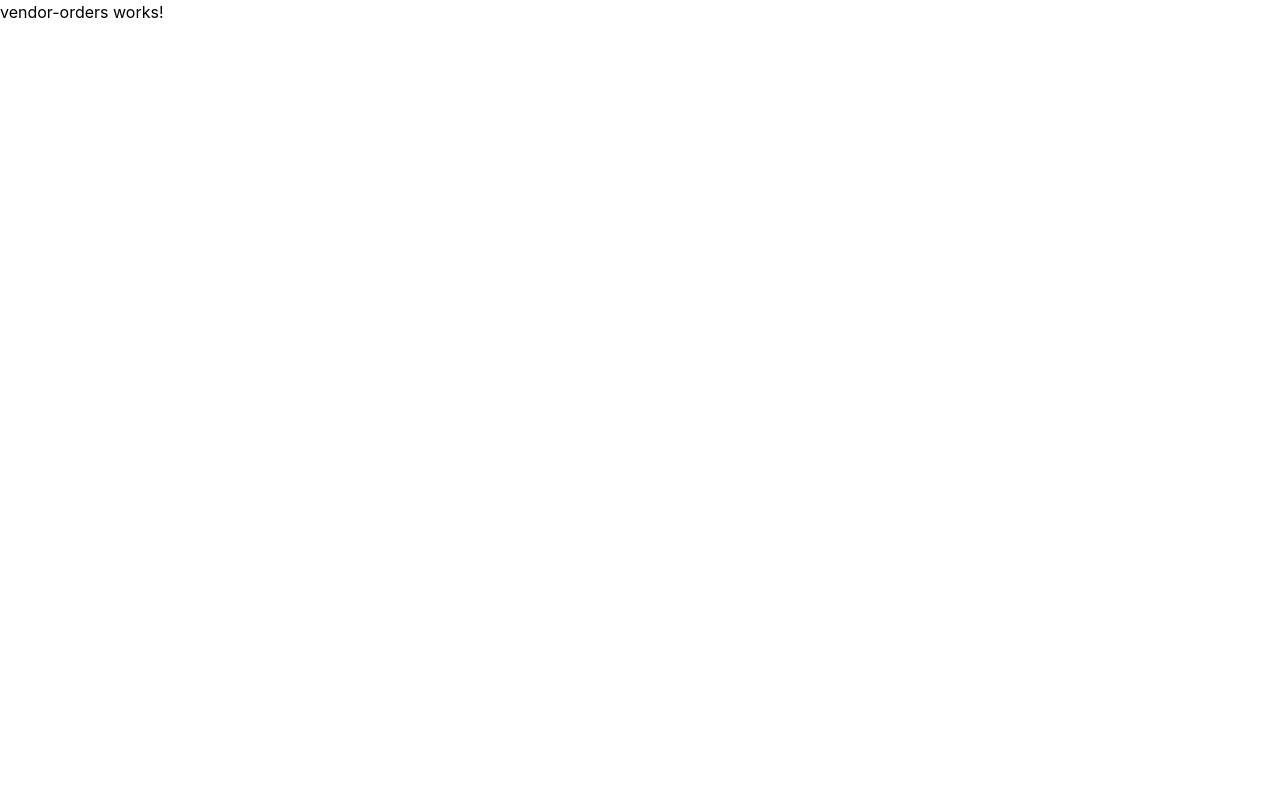
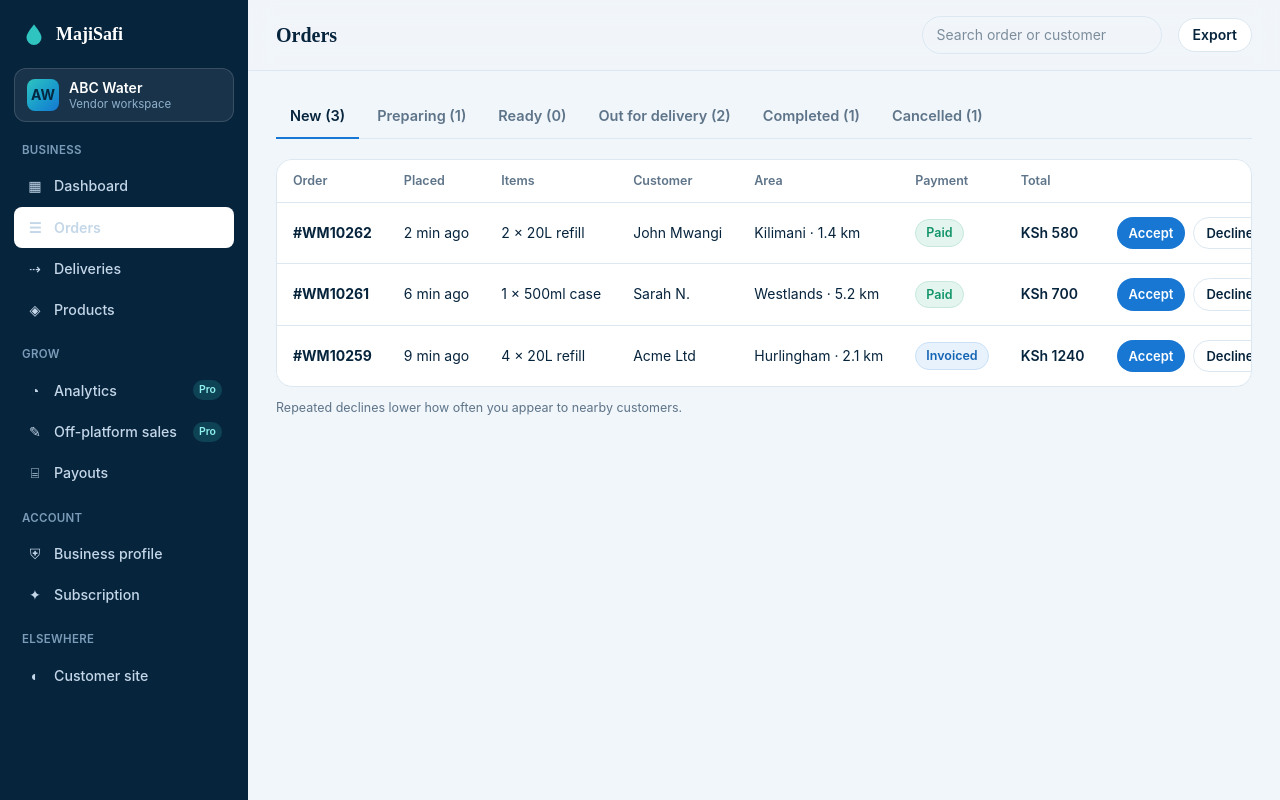
Before and after one commit to MauriceOmbewa/MajiPoa, an Angular app: page /vendor-orders in a window 1280 px wide. Built offline with nearby package versions, Linux system fonts and the light colour scheme.

Commit message:
implement vendor orders page

```diff
--- a/src/app/pages/vendor/vendor-orders/vendor-orders.html
+++ b/src/app/pages/vendor/vendor-orders/vendor-orders.html
@@ -1 +1,76 @@
-<p>vendor-orders works!</p>
+<div class="min-h-screen flex bg-[#F1F6FA] text-[#07243D] font-sans">
+  <app-vendor-sidebar />
+
+  <main class="flex-1 min-w-0">
+    <div class="sticky top-0 z-30 bg-[#F1F6FA]/90 backdrop-blur-md border-b border-[#DBE7F1] px-7 py-4 flex items-center gap-4">
+      <h1 class="font-['Bricolage_Grotesque'] text-xl font-bold">Orders</h1>
+      <input
+        type="search"
+        [ngModel]="search()"
+        (ngModelChange)="search.set($event)"
+        placeholder="Search order or customer"
+        class="ml-auto w-60 px-3.5 py-2 border border-[#DBE7F1] rounded-full text-sm outline-none focus:border-[#1877D2]" />
+      <button class="px-3.5 py-1.5 rounded-full border border-[#DBE7F1] bg-white text-sm font-semibold hover:bg-[#F1F6FA]">Export</button>
+    </div>
+
+    <div class="px-7 py-6">
+      <!-- Status tabs -->
+      <div class="flex gap-1 border-b border-[#DBE7F1] mb-5 flex-wrap">
+        @for (tab of tabs; track tab) {
+          <button
+            (click)="setTab(tab)"
+            [class]="activeTab() === tab
+              ? 'px-3.5 py-2.5 text-[14.5px] font-semibold text-[#07243D] border-b-2 border-[#1877D2] -mb-px'
+              : 'px-3.5 py-2.5 text-[14.5px] font-semibold text-[#5E7489] border-b-2 border-transparent -mb-px hover:text-[#07243D]'">
+            {{ tab }} ({{ counts()[tab] }})
+          </button>
+        }
+      </div>
+
+      <div class="bg-white border border-[#DBE7F1] rounded-2xl overflow-x-auto">
+        <table class="w-full text-sm">
+          <thead>
+            <tr class="text-left text-[12.5px] text-[#5E7489]">
+              <th class="px-4 py-3 font-semibold border-b border-[#DBE7F1] whitespace-nowrap">Order</th>
+              <th class="px-4 py-3 font-semibold border-b border-[#DBE7F1] whitespace-nowrap">Placed</th>
+              <th class="px-4 py-3 font-semibold border-b border-[#DBE7F1] whitespace-nowrap">Items</th>
+              <th class="px-4 py-3 font-semibold border-b border-[#DBE7F1] whitespace-nowrap">Customer</th>
+              <th class="px-4 py-3 font-semibold border-b border-[#DBE7F1] whitespace-nowrap">Area</th>
+              <th class="px-4 py-3 font-semibold border-b border-[#DBE7F1] whitespace-nowrap">Payment</th>
+              <th class="px-4 py-3 font-semibold border-b border-[#DBE7F1] whitespace-nowrap">Total</th>
+              <th class="px-4 py-3 font-semibold border-b border-[#DBE7F1] whitespace-nowrap"></th>
+            </tr>
+          </thead>
+          <tbody>
+            @for (o of filtered(); track o.id) {
+              <tr class="border-b border-[#DBE7F1] last:border-0 hover:bg-[#fafcfe]">
+                <td class="px-4 py-3.5"><b>{{ o.id }}</b></td>
+                <td class="px-4 py-3.5 whitespace-nowrap">{{ o.placed }}</td>
+                <td class="px-4 py-3.5 whitespace-nowrap">{{ o.items }}</td>
+                <td class="px-4 py-3.5 whitespace-nowrap">{{ o.customer }}</td>
+                <td class="px-4 py-3.5 whitespace-nowrap">{{ o.area }} · {{ o.distanceKm }} km</td>
+                <td class="px-4 py-3.5">
+                  <span [class]="'inline-flex px-2.5 py-1 rounded-full text-[12.5px] font-semibold border ' + paymentClasses(o.payment)">{{ o.payment }}</span>
+                </td>
+                <td class="px-4 py-3.5 font-semibold whitespace-nowrap">KSh {{ o.total }}</td>
+                <td class="px-4 py-3.5 whitespace-nowrap">
+                  @if (o.status === 'New') {
+                    <div class="flex gap-2">
+                      <button (click)="accept(o.id)" class="px-3 py-1.5 rounded-full bg-[#1877D2] text-white text-[13px] font-semibold hover:bg-[#1464B4]">Accept</button>
+                      <button (click)="decline(o.id)" class="px-3 py-1.5 rounded-full border border-[#DBE7F1] bg-white text-[13px] font-semibold hover:bg-[#F1F6FA]">Decline</button>
+                    </div>
+                  } @else {
+                    <a routerLink="/vendor-order-detail" class="text-[#1877D2] text-sm no-underline hover:underline">Open</a>
+                  }
+                </td>
+              </tr>
+            } @empty {
+              <tr><td colspan="8" class="text-center py-10 text-[#5E7489]">No orders in this status right now.</td></tr>
+            }
+          </tbody>
+        </table>
+      </div>
+      <p class="text-[12.5px] text-[#5E7489] mt-3">Repeated declines lower how often you appear to nearby customers.</p>
+    </div>
+  </main>
+</div>
--- a/src/app/pages/vendor/vendor-orders/vendor-orders.ts
+++ b/src/app/pages/vendor/vendor-orders/vendor-orders.ts
@@ -1,11 +1,85 @@
-import { Component } from '@angular/core';
+import { Component, signal, computed } from '@angular/core';
+import { CommonModule } from '@angular/common';
+import { FormsModule } from '@angular/forms';
+import { RouterLink } from '@angular/router';
+import { VendorSidebar } from '../../../shared/layout/vendor-sidebar/vendor-sidebar';
+
+export type OrderStatus = 'New' | 'Preparing' | 'Ready' | 'Out for delivery' | 'Completed' | 'Cancelled';
+
+export interface VendorOrder {
+  id: string;
+  placed: string;
+  items: string;
+  customer: string;
+  area: string;
+  distanceKm: number;
+  payment: 'Paid' | 'Invoiced' | 'Refunded';
+  total: number;
+  status: OrderStatus;
+}
 
 @Component({
   selector: 'app-vendor-orders',
-  imports: [],
+  standalone: true,
+  imports: [CommonModule, FormsModule, RouterLink, VendorSidebar],
   templateUrl: './vendor-orders.html',
-  styleUrl: './vendor-orders.scss',
 })
 export class VendorOrders {
+  search = signal('');
+  activeTab = signal<OrderStatus>('New');
 
+  tabs: OrderStatus[] = ['New', 'Preparing', 'Ready', 'Out for delivery', 'Completed', 'Cancelled'];
+
+  orders = signal<VendorOrder[]>([
+    { id: '#WM10262', placed: '2 min ago', items: '2 × 20L refill', customer: 'John Mwangi', area: 'Kilimani', distanceKm: 1.4, payment: 'Paid', total: 580, status: 'New' },
+    { id: '#WM10261', placed: '6 min ago', items: '1 × 500ml case', customer: 'Sarah N.', area: 'Westlands', distanceKm: 5.2, payment: 'Paid', total: 700, status: 'New' },
+    { id: '#WM10259', placed: '9 min ago', items: '4 × 20L refill', customer: 'Acme Ltd', area: 'Hurlingham', distanceKm: 2.1, payment: 'Invoiced', total: 1240, status: 'New' },
+    { id: '#WM10254', placed: '22 min ago', items: '3 × 20L refill', customer: 'Kevin M.', area: 'Yaya', distanceKm: 0.8, payment: 'Paid', total: 830, status: 'Preparing' },
+    { id: '#WM10251', placed: '41 min ago', items: '1 × 20L soft', customer: 'Sarah W.', area: 'Westlands', distanceKm: 5.0, payment: 'Paid', total: 370, status: 'Out for delivery' },
+    { id: '#WM10248', placed: '1 hr ago', items: '2 × 20L, 1 case', customer: 'Maurice O.', area: 'Kilimani', distanceKm: 1.2, payment: 'Paid', total: 1120, status: 'Out for delivery' },
+    { id: '#WM10240', placed: '2 hr ago', items: '1 × 20L refill', customer: 'Grace W.', area: 'Kileleshwa', distanceKm: 3.4, payment: 'Paid', total: 330, status: 'Completed' },
+    { id: '#WM10233', placed: '3 hr ago', items: '2 × 20L refill', customer: 'Peter K.', area: 'Kilimani', distanceKm: 1.9, payment: 'Refunded', total: 0, status: 'Cancelled' },
+  ]);
+
+  counts = computed(() => {
+    const c: Record<OrderStatus, number> = { New: 0, Preparing: 0, Ready: 0, 'Out for delivery': 0, Completed: 0, Cancelled: 0 };
+    this.orders().forEach(o => c[o.status]++);
+    return c;
+  });
+
+  filtered = computed(() => {
+    const term = this.search().toLowerCase().trim();
+    return this.orders()
+      .filter(o => o.status === this.activeTab())
+      .filter(o => !term || o.id.toLowerCase().includes(term) || o.customer.toLowerCase().includes(term));
+  });
+
+  setTab(tab: OrderStatus): void {
+    this.activeTab.set(tab);
+  }
+
+  accept(id: string): void {
+    this.orders.update(list => list.map(o => o.id === id ? { ...o, status: 'Preparing' } : o));
+  }
+
+  decline(id: string): void {
+    this.orders.update(list => list.map(o => o.id === id ? { ...o, status: 'Cancelled' } : o));
+  }
+
+  paymentClasses(p: VendorOrder['payment']): string {
+    if (p === 'Paid') return 'bg-[#E3F5EE] text-[#12946A] border-[#c5e8da]';
+    if (p === 'Invoiced') return 'bg-[#E8F2FC] text-[#1464B4] border-[#c9e0f7]';
+    return 'bg-[#FCECEB] text-[#D6453C] border-[#f3cecb]';
+  }
+
+  statusClasses(s: OrderStatus): string {
+    switch (s) {
+      case 'New': return 'bg-[#FDF1DE] text-[#C77A11] border-[#f2ddb8]';
+      case 'Preparing': return 'bg-[#E8F2FC] text-[#1464B4] border-[#c9e0f7]';
+      case 'Ready': return 'bg-[#E8F2FC] text-[#1464B4] border-[#c9e0f7]';
+      case 'Out for delivery': return 'bg-[#E8F2FC] text-[#1464B4] border-[#c9e0f7]';
+      case 'Completed': return 'bg-[#E3F5EE] text-[#12946A] border-[#c5e8da]';
+      case 'Cancelled': return 'bg-[#FCECEB] text-[#D6453C] border-[#f3cecb]';
+    }
+  }
 }
```
